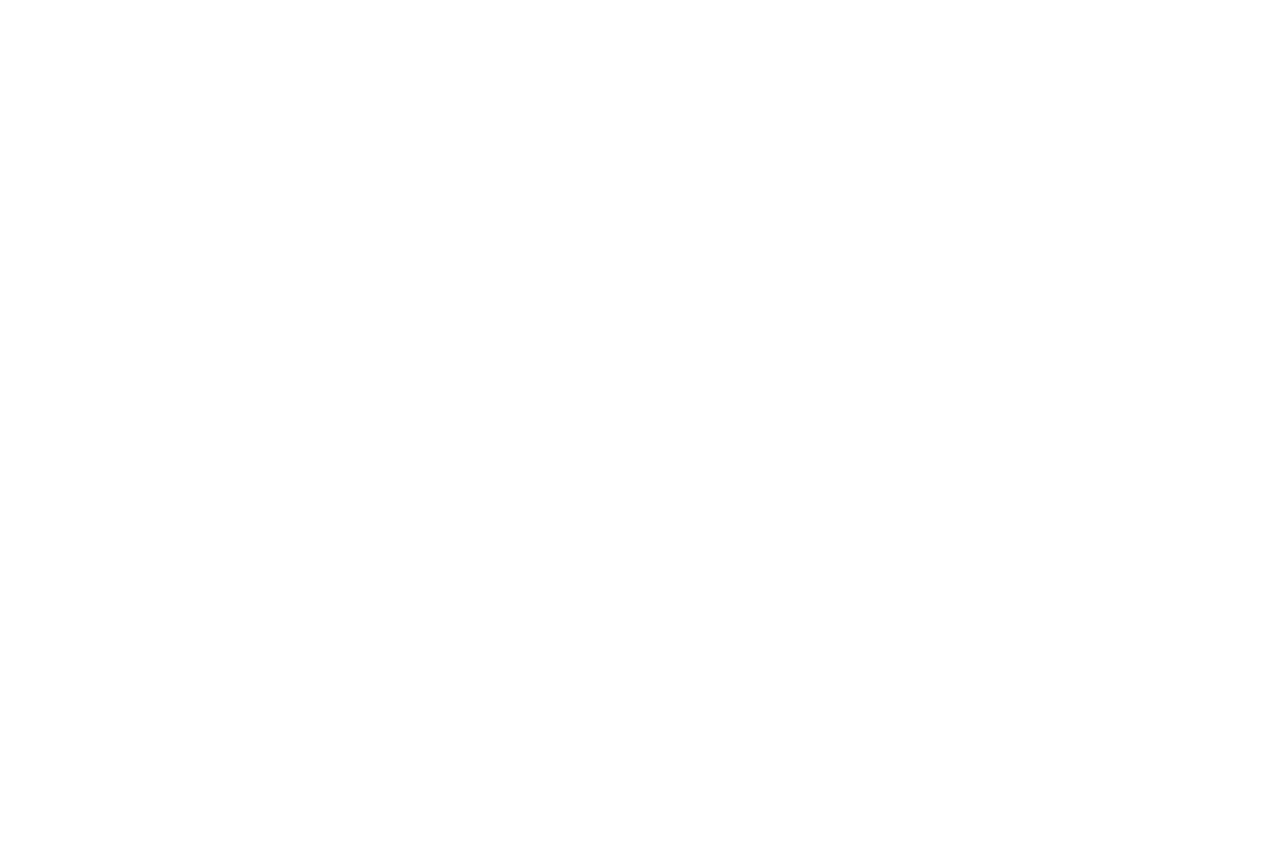
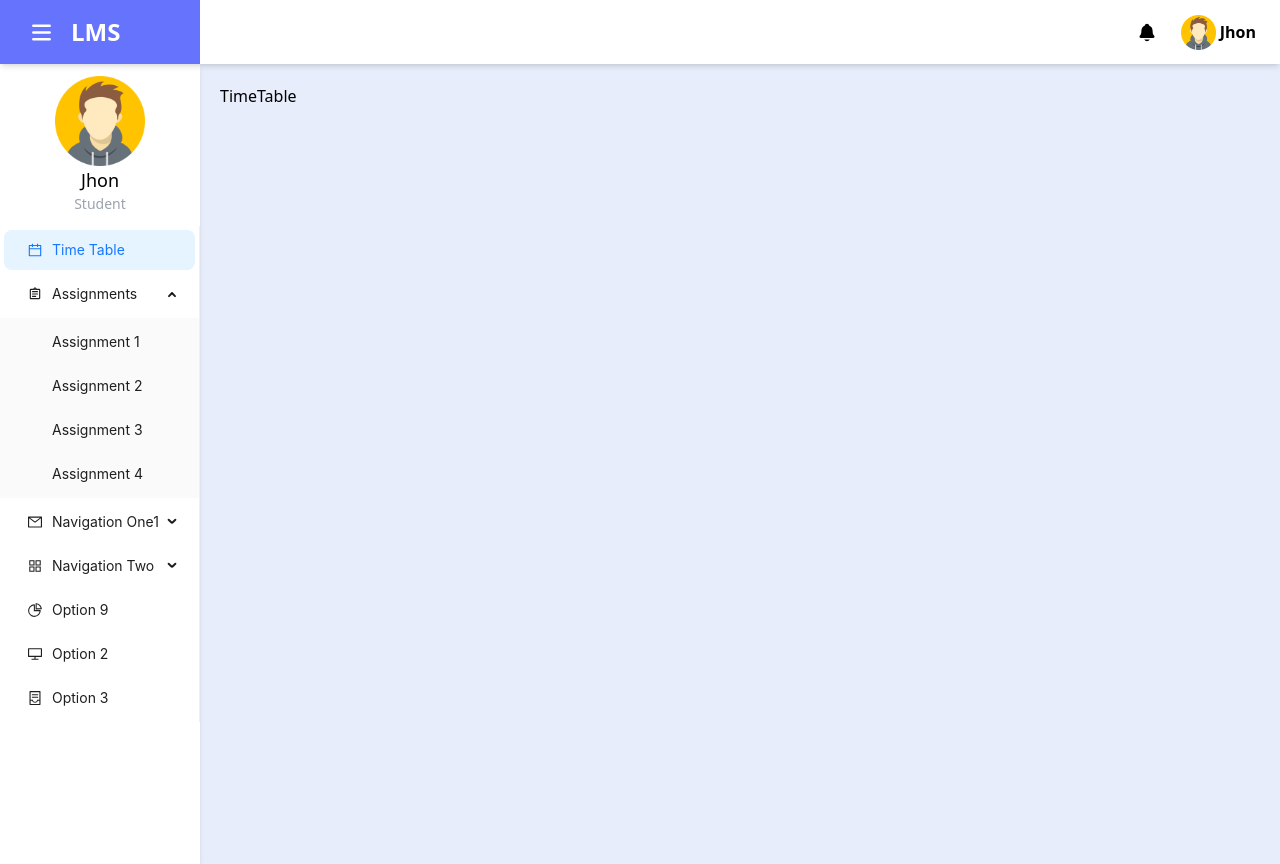
Before and after one commit to Prabuddhika96/LMS, a React (Create React App) app: page /student in a window 1280 px wide. Before the commit this address had no page. Before the commit the page ends 800 px from the top, so only its background shows below. Built offline with nearby package versions, Linux system fonts and the light colour scheme.

Commit message:
create AssignmentThreadPage}

```diff
--- a/src/components/SidePanel/SideBar.jsx
+++ b/src/components/SidePanel/SideBar.jsx
@@ -1,57 +1,31 @@
 import React from "react";
-import {
-  AppstoreOutlined,
-  ContainerOutlined,
-  DesktopOutlined,
-  MailOutlined,
-  PieChartOutlined,
-} from "@ant-design/icons";
 import { Menu } from "antd";
-function getItem(label, key, icon, children, type) {
-  return {
-    key,
-    icon,
-    children,
-    label,
-    type,
+import avatar from "../../assets/images/avatar.png";
+import { useNavigate } from "react-router-dom";
+import { RouteName } from "../../constants/RouteName";
+
+function SideBar({ isActive, navData, setIsActive, items }) {
+  const navigate = useNavigate();
+
+  const handleMenuSelect = (item) => {
+    // navigate(RouteName.Login);
+    navigate(RouteName.StudentHome.replace("/*", RouteName.AssignmentThread));
   };
-}
-const items = [
-  getItem("Navigation One", "sub1", <MailOutlined />, [
-    getItem("Option 5", "5"),
-    getItem("Option 6", "6"),
-    getItem("Option 7", "7"),
-    getItem("Option 8", "8"),
-  ]),
-  getItem("Option 1", "1", <PieChartOutlined />),
-  getItem("Option 2", "2", <DesktopOutlined />),
-  getItem("Option 3", "3", <ContainerOutlined />),
-  getItem("Navigation One", "sub1", <MailOutlined />, [
-    getItem("Option 5", "5"),
-    getItem("Option 6", "6"),
-    getItem("Option 7", "7"),
-    getItem("Option 8", "8"),
-  ]),
-  getItem("Navigation Two", "sub2", <AppstoreOutlined />, [
-    getItem("Option 9", "9"),
-    getItem("Option 10", "10"),
-    getItem("Submenu", "sub3", null, [
-      getItem("Option 11", "11"),
-      getItem("Option 12", "12"),
-    ]),
-  ]),
-];
-
-function SideBar({ isActive, navData, setIsActive }) {
-  //   const [iconClicked, setIconClicked] = useState(false);
-  //   const [selectedIcon, setSelectedIcon] = useState();
-
   return (
     <div
-      className={`shadow-md ${
+      className={`shadow-md fixed ${
         isActive ? `w-[200px]` : `w-[80px]`
       } h-screen duration-500 bg-white`}
     >
+      {isActive && (
+        <div className="duration-500 flex justify-center items-center py-3">
+          <div className="text-center">
+            <img src={avatar} alt="" height={"90px"} width={"90px"} />
+            <p className="text-lg">Jhon</p>
+            <p className="text-sm text-gray-400">Student</p>
+          </div>
+        </div>
+      )}
       <Menu
         defaultSelectedKeys={["1"]}
         defaultOpenKeys={["sub1"]}
@@ -59,6 +33,7 @@ function SideBar({ isActive, navData, setIsActive }) {
         theme="light"
         inlineCollapsed={!isActive}
         items={items}
+        onSelect={handleMenuSelect}
       />
     </div>
   );
--- a/src/constants/RouteName.js
+++ b/src/constants/RouteName.js
@@ -1,4 +1,7 @@
 export const RouteName = {
-  Home: "/",
+  StudentHome: "/student/*",
   Login: "/login",
+
+  // student
+  AssignmentThread: "/assignment/:id",
 };
--- a/src/layout/FeaturePages.jsx
+++ b/src/layout/FeaturePages.jsx
@@ -2,6 +2,16 @@
 import React from "react";
 import Header from "../components/Header/Header";
 import SideBar from "../components/SidePanel/SideBar";
+import { getItem } from "../utils/getItem";
+import {
+  AppstoreOutlined,
+  ContainerOutlined,
+  DesktopOutlined,
+  MailOutlined,
+  CalendarOutlined,
+  PieChartOutlined,
+} from "@ant-design/icons";
+import { MdOutlineAssignment } from "react-icons/md";
 
 function FeaturePages({ Content, title, isActive, handleClick, setIsActive }) {
   return (
@@ -9,11 +19,23 @@ function FeaturePages({ Content, title, isActive, handleClick, setIsActive }) {
       <Header handleClick={handleClick} title={title} isActive={isActive} />
       <div className="flex">
         <div className="max-sm:absolute ">
-          <SideBar isActive={isActive} setIsActive={setIsActive} />
+          <SideBar
+            isActive={isActive}
+            setIsActive={setIsActive}
+            items={studentItems}
+          />
         </div>
-        <div className={`min-h-screen max-sm:ml-[80px]`}>
+        <div
+          className={`min-h-screen max-sm:ml-[80px] duration-500 ${
+            isActive ? `pl-[200px]` : `pl-[80px]`
+          } `}
+        >
           <div className="p-5 min-h-[500px] ">
-            <Content />
+            <Content
+              handleClick={handleClick}
+              isActive={isActive}
+              setIsActive={setIsActive}
+            />
           </div>
         </div>
       </div>
@@ -22,3 +44,30 @@ function FeaturePages({ Content, title, isActive, handleClick, setIsActive }) {
 }
 
 export default FeaturePages;
+
+const studentItems = [
+  getItem("Time Table", "1", <CalendarOutlined />),
+  getItem("Assignments", "sub1", <MdOutlineAssignment />, [
+    getItem("Assignment 1", "2"),
+    getItem("Assignment 2", "3"),
+    getItem("Assignment 3", "4"),
+    getItem("Assignment 4", "5"),
+  ]),
+
+  getItem("Navigation One1", "sub2", <MailOutlined />, [
+    getItem("Option 6", "6"),
+    getItem("Option 7", "7"),
+    getItem("Option 8", "8"),
+  ]),
+  getItem("Navigation Two", "sub3", <AppstoreOutlined />, [
+    getItem("Option 9", "9"),
+    getItem("Option 10", "10"),
+    getItem("Submenu", "sub4", null, [
+      getItem("Option 11", "11"),
+      getItem("Option 12", "12"),
+    ]),
+  ]),
+  getItem("Option 9", "13", <PieChartOutlined />),
+  getItem("Option 2", "14", <DesktopOutlined />),
+  getItem("Option 3", "15", <ContainerOutlined />),
+];
--- a/src/pages/Home.jsx
+++ /dev/null
@@ -1,7 +0,0 @@
-import React from "react";
-
-function Home() {
-  return <div>Home</div>;
-}
-
-export default Home;
--- /dev/null
+++ b/src/pages/Student/Assignment/AssignmentThread.jsx
@@ -0,0 +1,7 @@
+import React from "react";
+
+function AssignmentThread() {
+  return <div className="text-red-600">AssignmentThread</div>;
+}
+
+export default AssignmentThread;
--- /dev/null
+++ b/src/pages/Student/TimeTable/TimeTable.jsx
@@ -0,0 +1,7 @@
+import React from "react";
+
+function TimeTable() {
+  return <div>TimeTable</div>;
+}
+
+export default TimeTable;
--- /dev/null
+++ b/src/pages/StudentHome.jsx
@@ -0,0 +1,40 @@
+import React from "react";
+import { Route, Routes } from "react-router-dom";
+import { RouteName } from "../constants/RouteName";
+import FeaturePages from "../layout/FeaturePages";
+import AssignmentThread from "./Student/Assignment/AssignmentThread";
+import TimeTable from "./Student/TimeTable/TimeTable";
+
+function StudentHome({ isActive, handleClick, setIsActive }) {
+  return (
+    <>
+      <Routes>
+        <Route
+          path={"/"}
+          element={
+            <FeaturePages
+              Content={TimeTable}
+              handleClick={handleClick}
+              isActive={isActive}
+              setIsActive={setIsActive}
+            />
+          }
+        />
+
+        <Route
+          path={RouteName.AssignmentThread}
+          element={
+            <FeaturePages
+              Content={AssignmentThread}
+              handleClick={handleClick}
+              isActive={isActive}
+              setIsActive={setIsActive}
+            />
+          }
+        />
+      </Routes>
+    </>
+  );
+}
+
+export default StudentHome;
--- a/src/routes/AppRouter.jsx
+++ b/src/routes/AppRouter.jsx
@@ -1,9 +1,10 @@
 import React, { useState } from "react";
 import { BrowserRouter, Routes, Route } from "react-router-dom";
 import { RouteName } from "../constants/RouteName";
-import Home from "../pages/Home";
+import StudentHome from "../pages/StudentHome";
 import Login from "../pages/Login";
 import FeaturePages from "../layout/FeaturePages";
+import AssignmentThread from "../pages/Student/Assignment/AssignmentThread";
 
 function AppRouter() {
   const [isActive, setIsActive] = useState(true);
@@ -16,14 +17,12 @@ function AppRouter() {
         <Routes>
           <Route path={RouteName.Login} element={<Login />} />
           <Route
-            path={RouteName.Home}
+            path={RouteName.StudentHome}
             element={
-              <FeaturePages
-                Content={Home}
+              <StudentHome
                 handleClick={handleClick}
                 isActive={isActive}
                 setIsActive={setIsActive}
-                title={"Settings"}
               />
             }
           />
--- /dev/null
+++ b/src/utils/getItem.js
@@ -0,0 +1,9 @@
+export function getItem(label, key, icon, children, type) {
+  return {
+    key,
+    icon,
+    children,
+    label,
+    type,
+  };
+}
```
